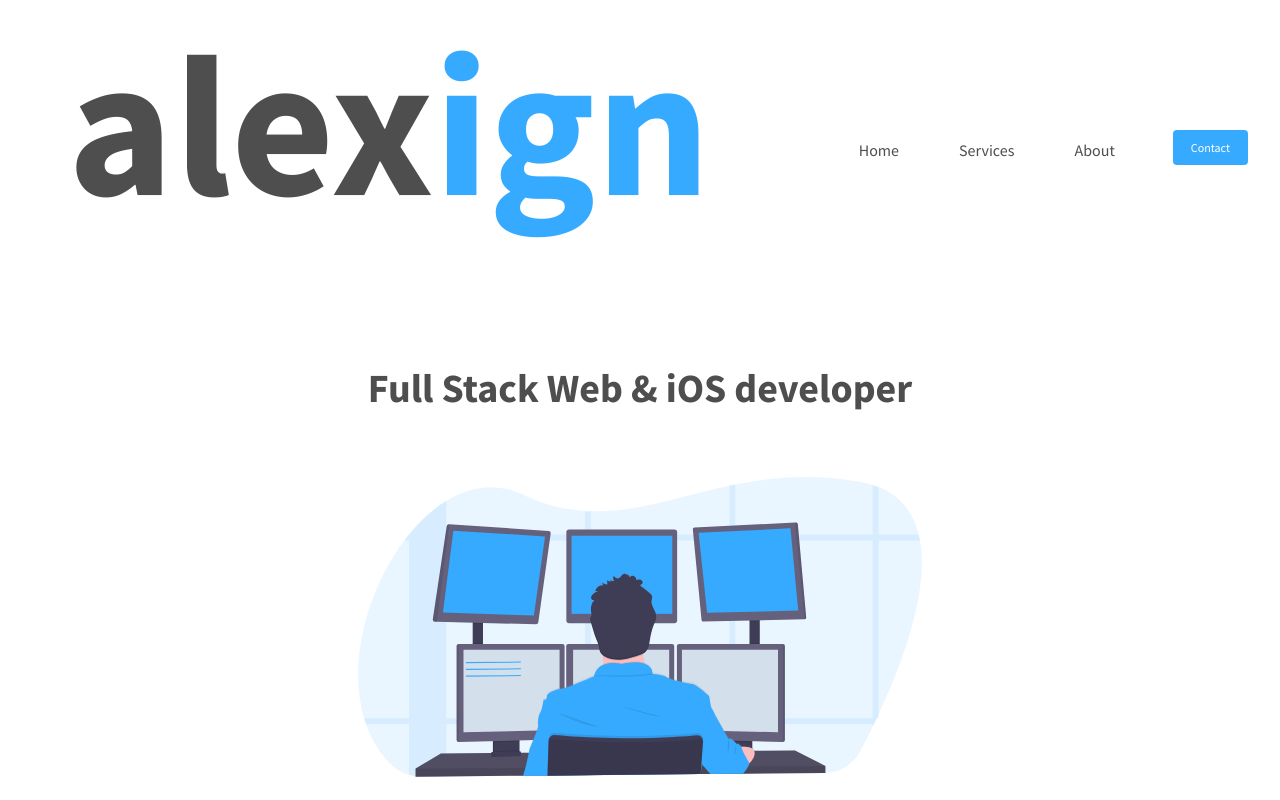
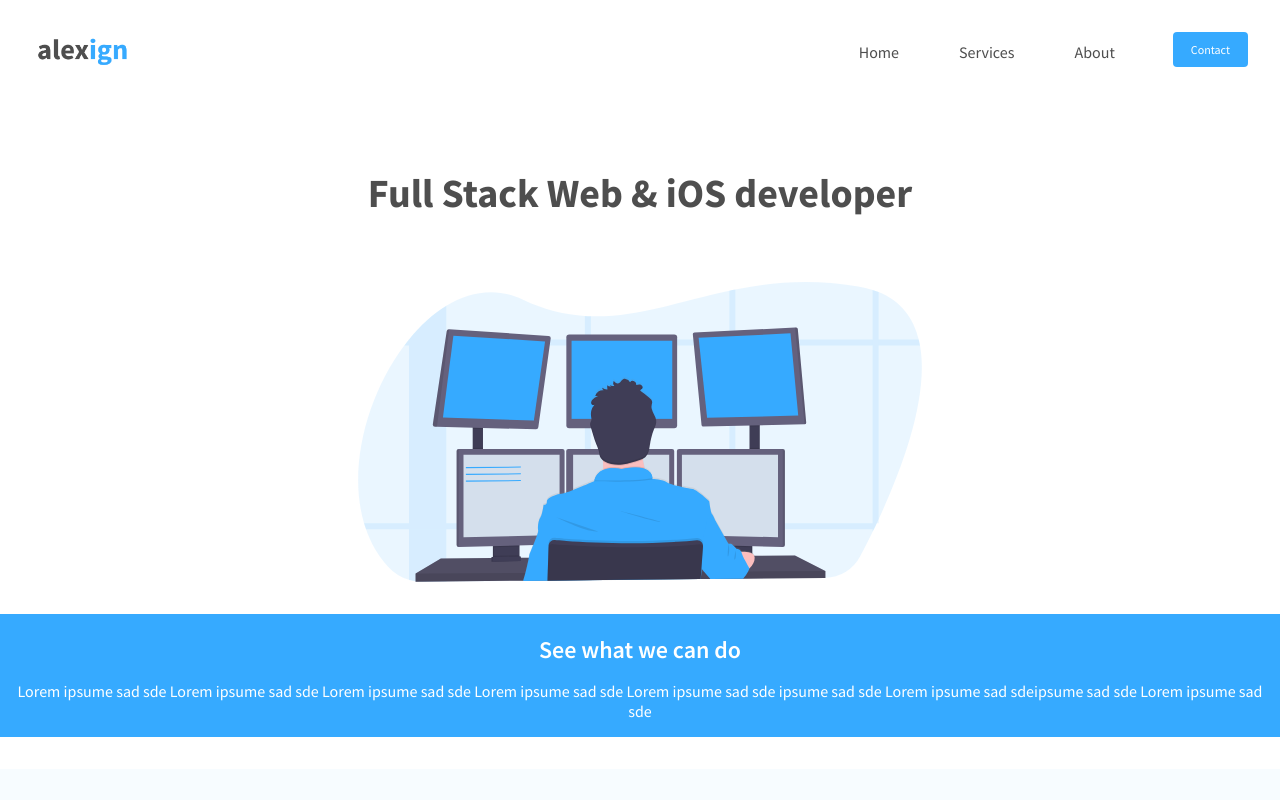
Before and after one commit to ignaczalexander/alexign, a React (Create React App) app: page / in a window 1280 px wide. Shown: the top 800 px of the page. Built offline with nearby package versions, Linux system fonts and the light colour scheme.

Commit message:
Change styles

```diff
--- a/src/components/Navbar/navbar.module.scss
+++ b/src/components/Navbar/navbar.module.scss
@@ -1,3 +1,4 @@
+@import "../../assets/styles/colors.scss";
 .container {
   display: flex;
   justify-content: space-between;
@@ -7,9 +8,15 @@
   width: 100%;
 }
 .logo {
-  color: #4e4e4e;
-  font-size: 1.5rem;
-  font-weight: 600;
+  display: flex;
+  align-items: center;
+  position: absolute;
+  left: 50%;
+  transform: translateX(-50%);
+  img {
+    max-height: 28px;
+    // width: 100%;
+  }
 }
 .open {
   font-size: 1.5rem;
@@ -20,7 +27,7 @@
 }
 .contact {
   font-size: 0.75rem;
-  background-color: #36aaff;
+  background-color: $blue_primary;
   padding: 0.5rem 0.75rem;
   border-radius: 4px;
   color: white;
@@ -36,7 +43,7 @@
   z-index: 99;
   top: 0;
   left: 0;
-  background-color: #36aaff;
+  background-color: $blue_primary;
   overflow-x: hidden;
   transition: 0.3s ease;
 
@@ -78,7 +85,11 @@
     text-decoration: none;
   }
   .logo {
-    font-size: 2rem;
+    position: static;
+    transform: none;
+    img {
+      max-height: 32px;
+    }
   }
   .contact_mobile {
     display: none;
@@ -97,10 +108,10 @@
         border: 2px solid transparent;
         display: block;
         &:hover {
-          border-bottom: 2px solid #36aaff;
+          border-bottom: 2px solid $blue_primary;
         }
         &.contact {
-          background-color: #36aaff;
+          background-color: $blue_primary;
           padding: 0.5rem 1rem;
           border-radius: 4px;
           margin-right: 0;
```
